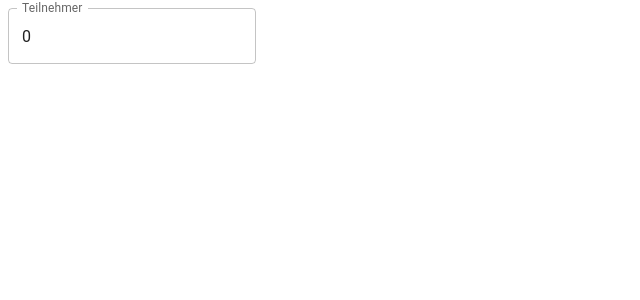
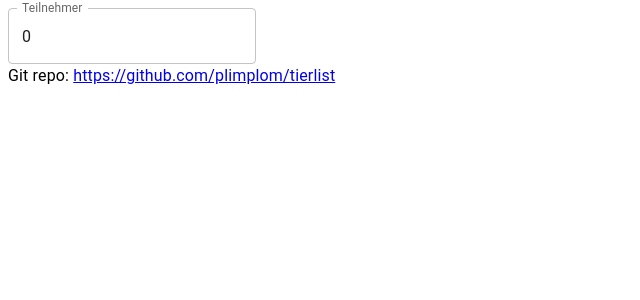
Before and after one commit to plimplom/tierlist, a React (Vite) app: page / in a window 1280 px wide. Shown: the top 300 px of the page, without its empty margins (0-640 px from the left). Built offline with nearby package versions, Linux system fonts and the light colour scheme.

Commit message:
add repo link

```diff
--- a/src/App.tsx
+++ b/src/App.tsx
@@ -39,6 +39,11 @@ function App() {
         <TextField value={numberOfVoters} onChange={handleVotersChange} label={"Teilnehmer"}/>
 
         {numberOfVoters !== 0 && <DisplayVotes numberOfVoters={numberOfVoters}/>}
+
+
+        <footer>
+        <Typography>Git repo: <a href={"https://github.com/plimplom/tierlist"}>https://github.com/plimplom/tierlist</a></Typography>
+        </footer>
       </>
   )
 }
```
